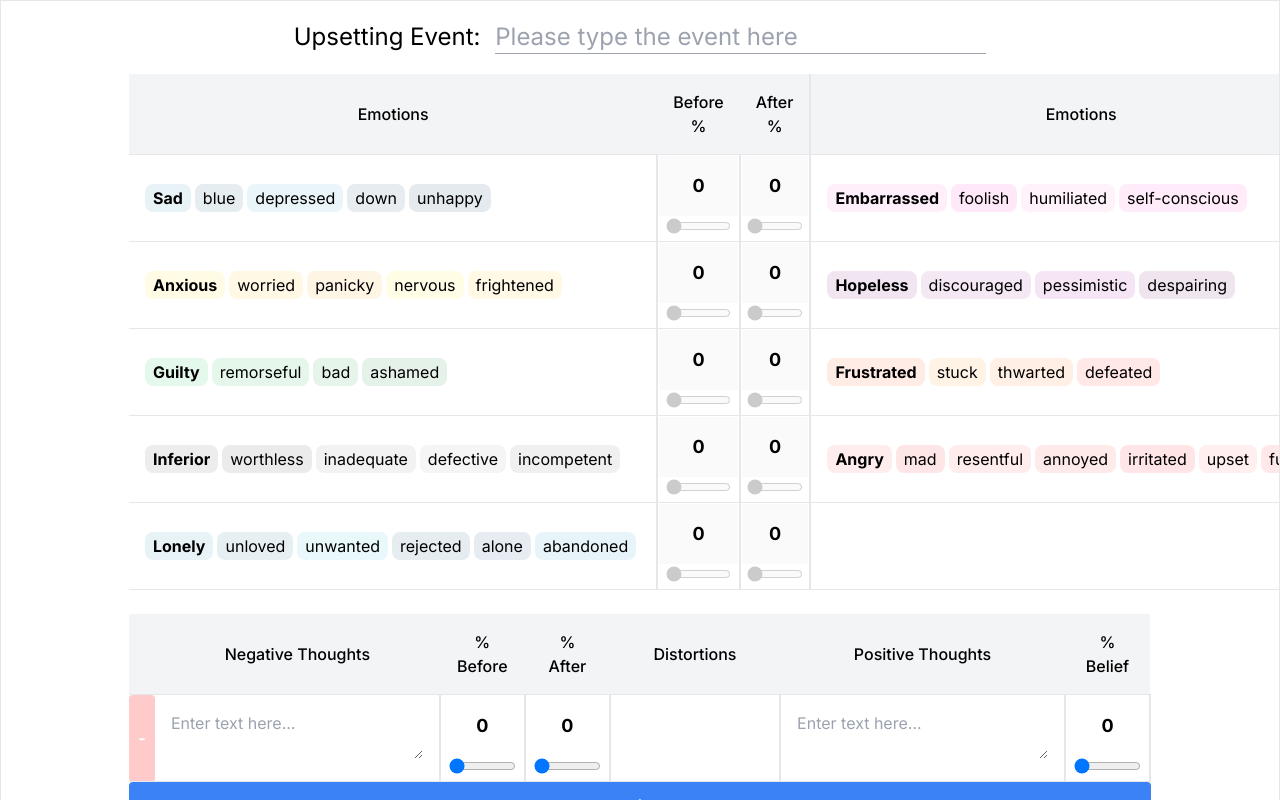
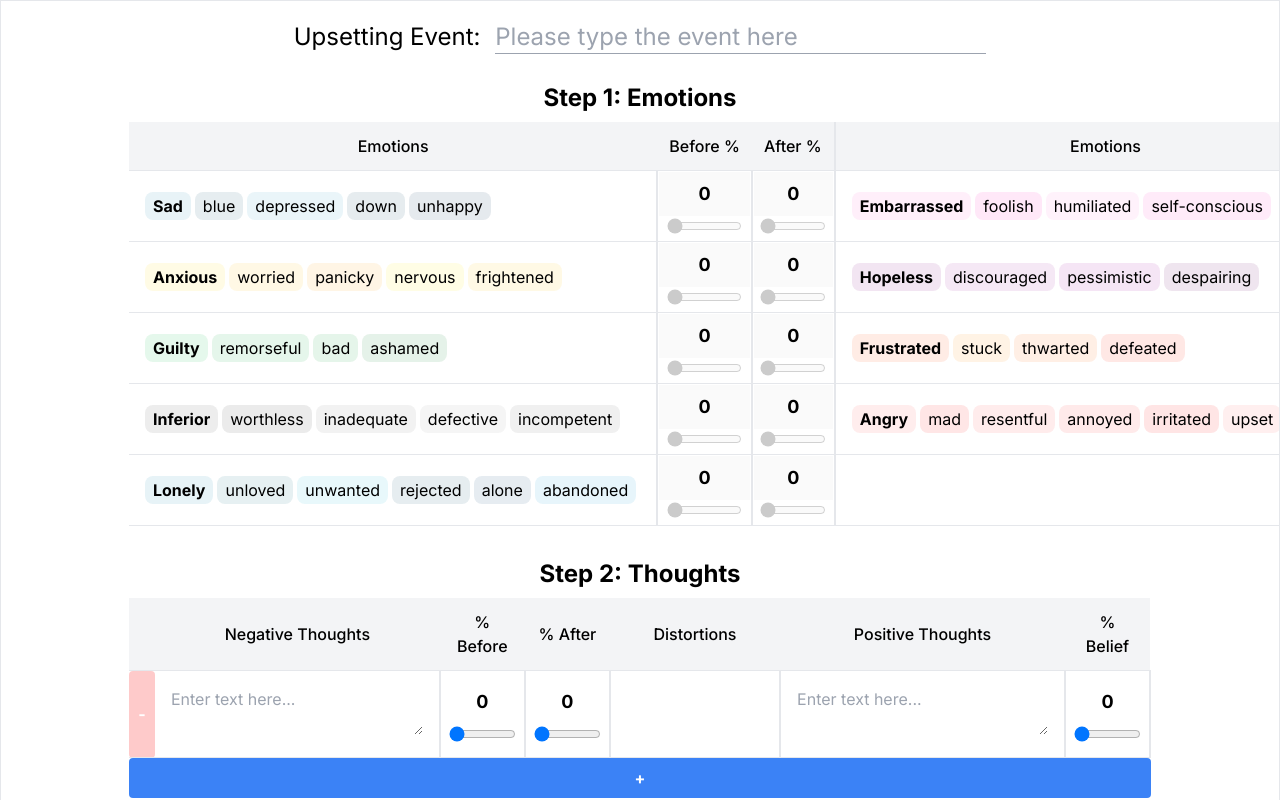
Before and after one commit to jeremymec/daily-mood-log, a Next.js app: page / in a window 1280 px wide. Built offline with nearby package versions, Linux system fonts and the light colour scheme.

Commit message:
Clean up distortions

```diff
--- a/src/app/Distortions.tsx
+++ b/src/app/Distortions.tsx
@@ -5,13 +5,14 @@ export interface DistortionsProps {
 }
 
 export const Distortions = (props: DistortionsProps) => {
-
-  return props.distortions.map((distortion) => {
   return (
+    <div className="bg-blue-50 rounded-xl grid grid-cols-1 sm:grid-cols-2 md:grid-cols-3 lg:grid-cols-4 xl:grid-cols-5 gap-4">
+      {props.distortions.map((distortion) => (
         <div className="p-4 m-2 rounded-lg" style={{backgroundColor: distortion.color}}>
           <p className="font-bold">{distortion.name}</p>
           <p>{distortion.description}</p>
         </div>
+      ))}
+    </div>
   );
-  });
 };
--- a/src/app/EmotionsTable.tsx
+++ b/src/app/EmotionsTable.tsx
@@ -138,12 +138,12 @@ export const EmotionsTable = (props: EmotionTableProps) => {
     <table className="table-auto w-full">
       <thead className="border-b">
         <tr className="bg-gray-100">
-          <th className="text-center p-4 font-medium w-3/12">Emotions</th>
-          <th className="text-center p-4 font-medium w-1/12">Before %</th>
-          <th className="text-center p-4 font-medium w-1/12 border-r-2">After %</th>
-          <th className="text-center p-4 font-medium w-3/12">Emotions</th>
-          <th className="text-center p-4 font-medium w-1/12">Before %</th>
-          <th className="text-center p-4 font-medium w-1/12">After %</th>
+          <th className="text-center p-3 font-medium w-3/12">Emotions</th>
+          <th className="text-center p-3 font-medium w-1/12 whitespace-nowrap">Before %</th>
+          <th className="text-center p-3 font-medium w-1/12 border-r-2 whitespace-nowrap">After %</th>
+          <th className="text-center p-3 font-medium w-3/12">Emotions</th>
+          <th className="text-center p-3 font-medium w-1/12 whitespace-nowrap">Before %</th>
+          <th className="text-center p-3 font-medium w-1/12 whitespace-nowrap">After %</th>
         </tr>
       </thead>
       <tbody>{emotionArrayToJSX(props.emotions)}</tbody>
--- a/src/app/PercentageCell.tsx
+++ b/src/app/PercentageCell.tsx
@@ -51,7 +51,7 @@ export const PercentageCell = (props: PercentageCellProps) => {
       style={{ backgroundColor: bgHexCode }}
     >
       <input
-        className="p-4 w-full text-center font-bold text-lg outline-none "
+        className="p-2 w-full text-center font-bold text-lg outline-none "
         value={props.value}
         onChange={onCellChange}
         style={{ backgroundColor: bgHexCode }}
--- a/src/app/ThoughtsTable.tsx
+++ b/src/app/ThoughtsTable.tsx
@@ -101,34 +101,34 @@ export const ThoughtsTable = (props: ThoughtsTableProps) => {
       <table className="table-fixed w-full">
         <thead className="border-b">
           <tr className="bg-gray-100">
-            <th className="text-center p-4 font-medium w-"></th>
-            <th className="text-center p-4 font-medium w-[27.9%]">
+            <th className="text-center p-3 font-medium w-"></th>
+            <th className="text-center p-3 font-medium w-[27.9%]">
               Negative Thoughts
             </th>
-            <th className="text-center p-4 font-medium w-1/12">% Before</th>
-            <th className="text-center p-4 font-medium w-1/12">% After</th>
-            <th className="text-center p-4 font-medium w-2/12">Distortions</th>
-            <th className="text-center p-4 font-medium w-[27.9%]">
+            <th className="text-center p-3 font-medium w-1/12">% Before</th>
+            <th className="text-center p-3 font-medium w-1/12">% After</th>
+            <th className="text-center p-3 font-medium w-2/12">Distortions</th>
+            <th className="text-center p-3 font-medium w-[27.9%]">
               Positive Thoughts
             </th>
-            <th className="text-center p-4 font-medium w-1/12">% Belief</th>
+            <th className="text-center p-3 font-medium w-1/12">% Belief</th>
           </tr>
         </thead>
         <tbody className="w-full">
           {props.negativeThoughts.map((negativeThought, key) => {
             return (
               <tr key={key} className="border-b hover:bg-gray-50 h-auto">
-                {negativeThought.number !== 1 ? (
+                {props.negativeThoughts.length <= 1 ? (
+                  <td className="bg-red-200 text-white font-bold rounded text-center">
+                    -
+                  </td>
+                ) : (
                   <td
                     className="bg-red-500 hover:bg-red-700 text-white font-bold rounded text-center"
                     onClick={() =>
                       onRemoveThoughtButtonPress(negativeThought.number)
                     }
                   >
-                    -
-                  </td>
-                ) : (
-                  <td className="bg-red-200 text-white font-bold rounded text-center">
                     -
                   </td>
                 )}
--- a/src/app/page.tsx
+++ b/src/app/page.tsx
@@ -170,7 +170,8 @@ const Home = () => {
     {
       id: 1,
       name: "Overgeneralization",
-      description: "You view a negative event as a never-ending pattern of defeat: 'This always happens!'",
+      description:
+        "You view a negative event as a never-ending pattern of defeat: 'This always happens!'",
       color: "rgba(51, 255, 87, 0.3)",
     },
     {
@@ -188,45 +189,43 @@ const Home = () => {
     {
       id: 4,
       name: "Jumping to Conclusions",
-      description: "You jump to conclusions not warranted by the facts.",
+      description:
+        "You jump to conclusions not warranted by the facts. You assume that people are reacting negatively to you. You predict that things will turn out badly.",
       color: "rgba(51, 153, 255, 0.3)",
     },
     {
       id: 5,
-      name: "Mind-Reading",
-      description: "You assume that people are reacting negatively to you.",
-      color: "rgba(153, 51, 255, 0.3)",
-    },
-    {
-      id: 6,
-      name: "Fortune-Telling",
-      description: "You predict that things will turn out badly.",
-      color: "rgba(255, 204, 51, 0.3)",
-    },
-    {
-      id: 7,
       name: "Magnification and Minimization",
       description: "You blow things out of proportion or shrink them.",
       color: "rgba(51, 204, 255, 0.3)",
     },
     {
-      id: 8,
+      id: 6,
       name: "Emotional Reasoning",
-      description: "You reason from your feelings: 'I feel like an idiot, so I must really be one.'",
+      description:
+        "You reason from your feelings: 'I feel like an idiot, so I must really be one.'",
       color: "rgba(204, 51, 255, 0.3)",
     },
     {
-      id: 9,
+      id: 7,
       name: "Should Statements",
       description: "You use shoulds, shouldn'ts, musts, oughts, and have tos.",
       color: "rgba(255, 255, 51, 0.3)",
     },
     {
-      id: 10,
+      id: 8,
+      name: "Labeling",
+      description:
+        "Instead of saying “I made a mistake,” you say, “I’m a jerk,” or “I’m a loser.”",
+      color: "rgba(51, 255, 204, 0.3)",
+    },
+    {
+      id: 9,
       name: "Blame",
-      description: "You find fault instead of solving the problem.\&#x2022You blame yourself for something you weren't entirely responsible for. You blame others and overlook ways you contributed to the problem.",
+      description:
+        "You find fault instead of solving the problem. You blame yourself for something you weren't entirely responsible for. You blame others and overlook ways you contributed to the problem.",
       color: "rgba(51, 255, 204, 0.3)",
-    }
+    },
   ];
 
   const setEmotionsCallback = (
@@ -254,17 +253,25 @@ const Home = () => {
           onChange={(e) => setUpsettingEvent(e.currentTarget.value)}
         ></input>
       </div>
-
+      <p className="text-center text-2xl py-2 font-bold">Step 1: Emotions</p>
       <EmotionsTable
         emotions={emotions}
         setEmotionsCallback={setEmotionsCallback}
       ></EmotionsTable>
       <br></br>
+      <p className="text-center text-2xl py-2 font-bold">Step 2: Thoughts</p>
       <ThoughtsTable
         negativeThoughts={negativeThoughts}
         setThoughtsCallback={setNegativeThoughtsCallback}
       ></ThoughtsTable>
-      <Distortions distortions={distortions}></Distortions>
+      <br></br>
+      <br></br>
+      <div className="">
+        <p className="text-center text-2xl py-2 font-bold">
+          Cognative Distortions
+        </p>
+        <Distortions distortions={distortions}></Distortions>
+      </div>
     </div>
   );
 };
```
Lines whose indentation alone changed are shown as unchanged.
